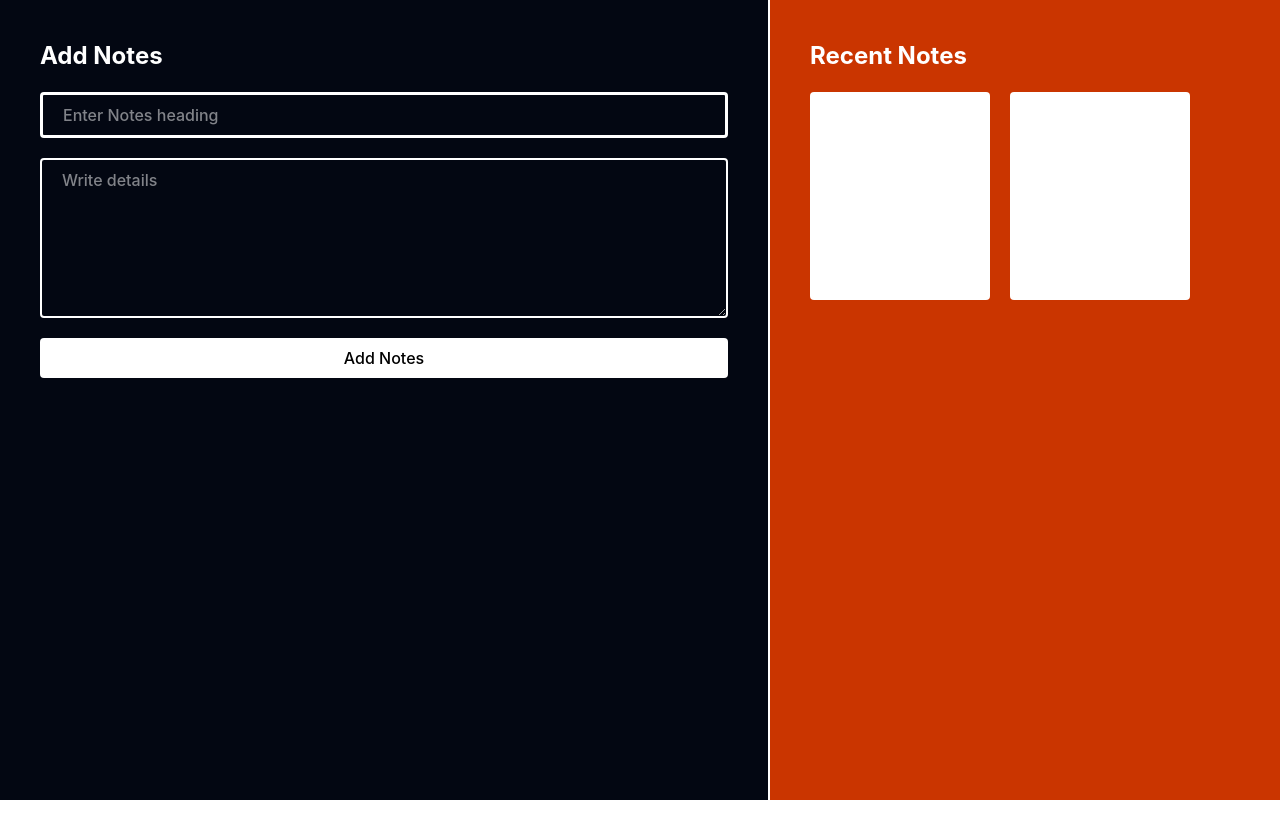
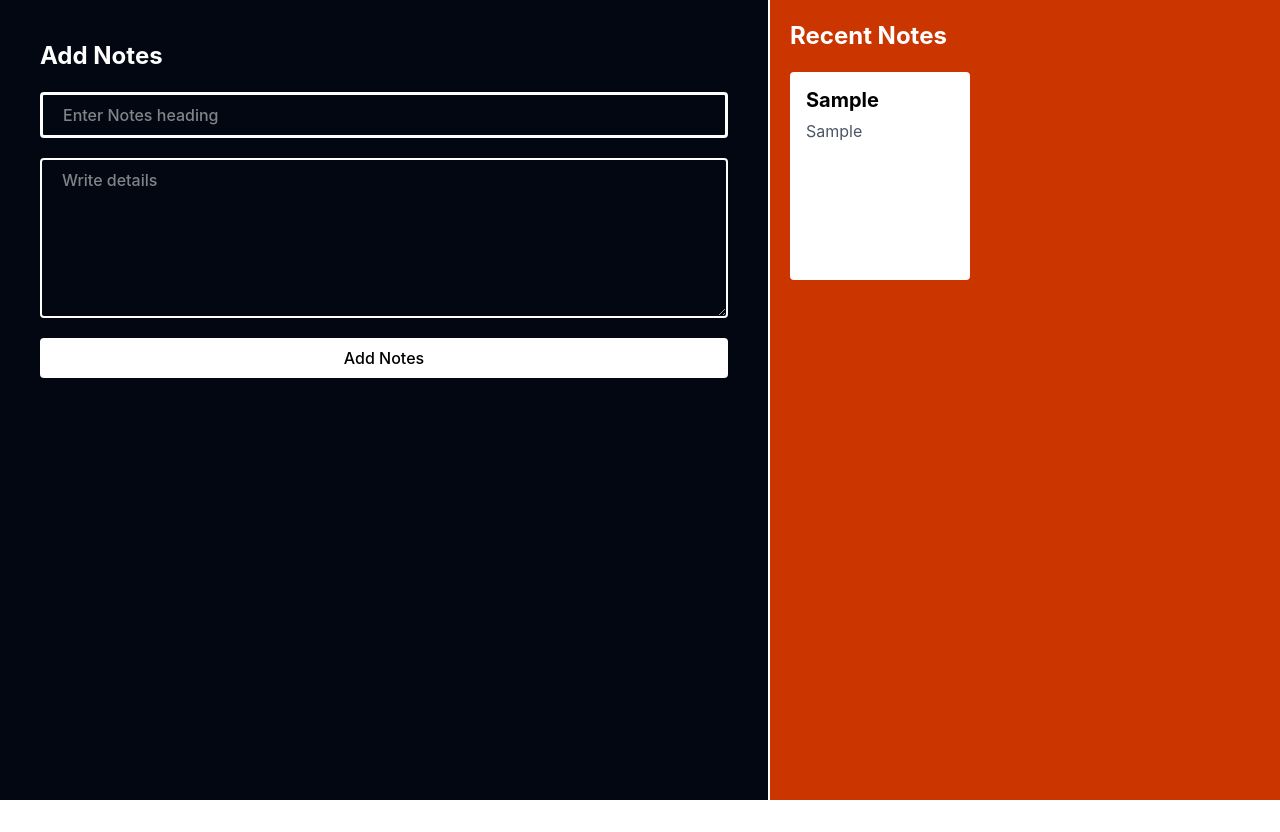
Before and after one commit to Armaan42/reactjs-practice, a React (Vite) app in the folder 13-notes-app-project/: page / in a window 1280 px wide. Both pictures are taken after typing "Sample", "Sample" into the empty fields and a click on the button "Add Notes". Built offline with nearby package versions, Linux system fonts and the light colour scheme.

Commit message:
Refactor submitHandler to set task state before logging and update Recent Notes display

```diff
--- a/13-notes-app-project/src/App.jsx
+++ b/13-notes-app-project/src/App.jsx
@@ -13,6 +13,8 @@ const App = () => {
     copyTask.push({
       title, details
     })
+
+    setTask(copyTask)
 
     console.log(copyTask)
 
@@ -42,11 +44,18 @@ const App = () => {
           <button className='bg-white active:scale-98 w-full font-medium text-black px-5 py-2 rounded outline-none' >Add Notes</button>
       </form>
 
-      <div className='p-10 bg-orange-700 lg:border-l-2 lg:w-2/5 gap-10'>
+      <div className='p-5 bg-orange-700 lg:border-l-2 lg:w-2/5 gap-10'>
         <h1 className='text-2xl font-bold'>Recent Notes</h1>
-          <div className='flex flex-wrap gap-5 mt-5 overflow-auto h-full' >
-            <div className="h-52 w-45 rounded bg-white"></div>
-            <div className="h-52 w-45 rounded bg-white"></div>
+          <div className='flex flex-wrap items-start justify-start gap-5 mt-5 overflow-auto h-full' >
+            {/* <div className="h-52 w-45 rounded bg-white"></div> */}
+
+            {task.map(function(elem, idx){
+              return <div key={idx} className="h-52 w-45 text-black p-4 rounded bg-white">
+                <h3 className='leading-tight text-xl font-bold' >{elem.title}</h3>
+                <p className='mt-2 leading-tight text-gray-600'> {elem.details}</p>
+              </div>
+            })}
+
           </div>
       </div>
 
```
